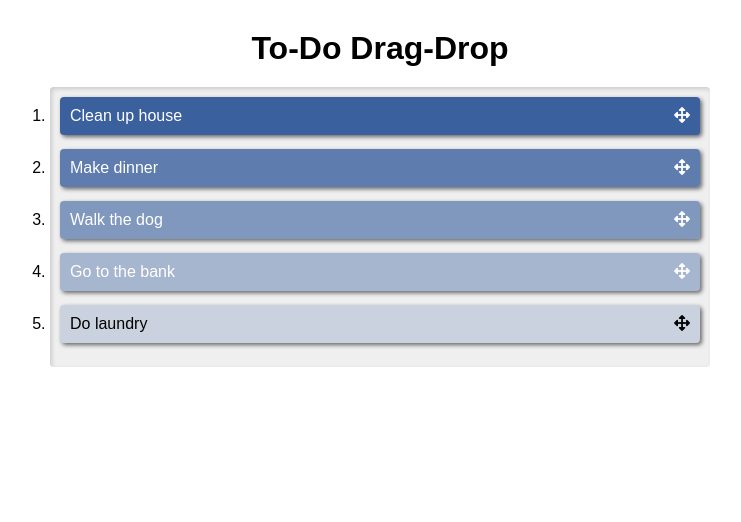
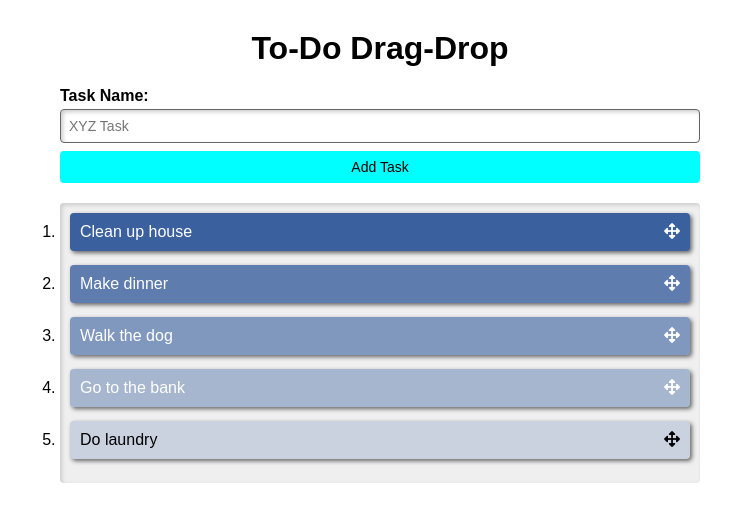
Before and after one commit to siuangie91/react-dragdrop, a React (Create React App) app: page / in a window 1280 px wide. Shown: the top 522 px of the page, without its empty margins (260-1001 px from the left). Built offline with nearby package versions, Linux system fonts and the light colour scheme; the HTML template or start-up script is replaced by a standard one.

Commit message:
create input element to add task

```diff
--- a/src/App.js
+++ b/src/App.js
@@ -1,15 +1,28 @@
 import React, { Component } from 'react';
 
 import ProjectsContainer from './components/ProjectsContainer';
+import ProjectInput from './components/ProjectInput';
+
+import projectsData from './data/projects.json';
 
 class App extends Component {
+  /*constructor() {
+    super;
+
+    this.state = {
+      projects: projectsData.map(project => project.name),
+      ignoringDragOver: false
+    };
+  }*/
+
   render() {
     return (
       <div className="App">
         <header>
           <h1>To-Do Drag-Drop</h1>
         </header>
-        <ProjectsContainer></ProjectsContainer>
+        <ProjectInput />
+        <ProjectsContainer />
       </div>
     );
   }
--- a/src/components/ProjectInput.js
+++ b/src/components/ProjectInput.js
@@ -1,10 +1,26 @@
 import React, { Component } from 'react';
 
 class ProjectInput extends Component {
+  constructor() {
+    super();
+
+    this.state = {
+      value: ""
+    };
+  }
+
   render() {
     return (
       <section id="project-input">
-        <p>hello</p>
+        <label>Task Name:</label>
+        <input type="text" placeholder="XYZ Task"
+          onKeyUp={e => {
+            this.setState({value: e.target.value})
+          }}/>
+        <button
+          onClick={() => {
+            console.log('Added task:', this.state.value);
+        }}>Add Task</button>
       </section>
     );
   }
--- a/src/index.css
+++ b/src/index.css
@@ -11,11 +11,10 @@ html, body {
 }
 
 #root {
-	width: 90%;
 	max-width: 700px;
 	height: 100%;
 	margin: 0 auto;
-	padding: 10px 20px;
+	padding: 10px 30px;
 }
 
 .App {
@@ -27,8 +26,38 @@ header {
 	text-align: center;
 }
 
+#project-input {
+	margin-top: 20px;
+}
+
+#project-input label {
+	font-weight: bold;
+	padding-right: 8px;
+}
+
+#project-input input {
+	display: block;
+	width: 100%;
+	margin-top: 4px;
+	padding: 8px;
+	border: 1px solid #666;
+	border-radius: 4px;
+	box-shadow: inset 2px 2px 4px #ccc;
+	font-size: 14px;
+}
+
+#project-input button {
+	display: block;
+  width: 100%;
+  margin-top: 8px;
+  padding: 8px;
+  border-radius: 4px;
+  font-size: 14px;
+  background: cyan;
+  cursor: pointer;
+}
+
 #projects-container {
-	/*height: calc(100% - 80px);*/
 	margin-top: 20px;
 	padding: 10px;
 	border-radius: 4px;
```
